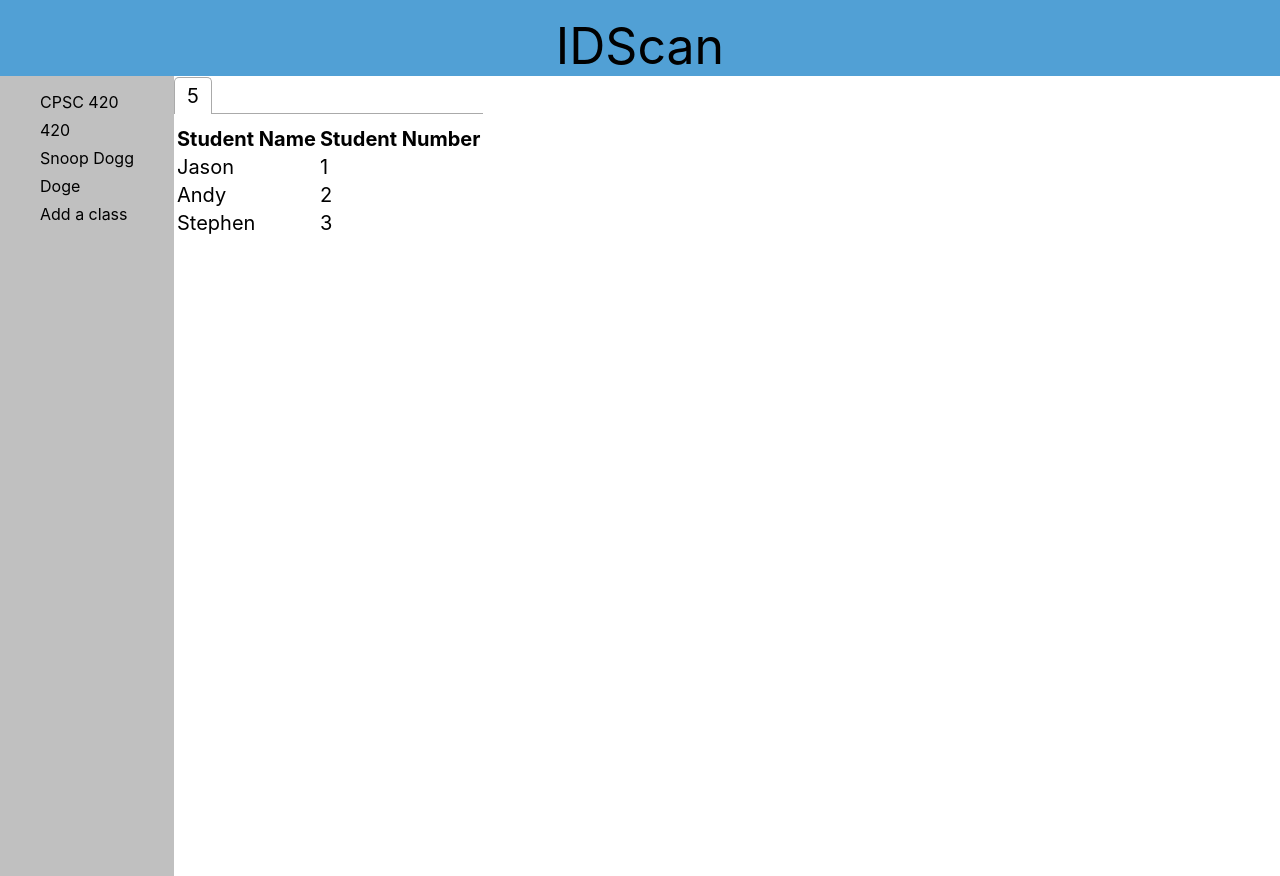
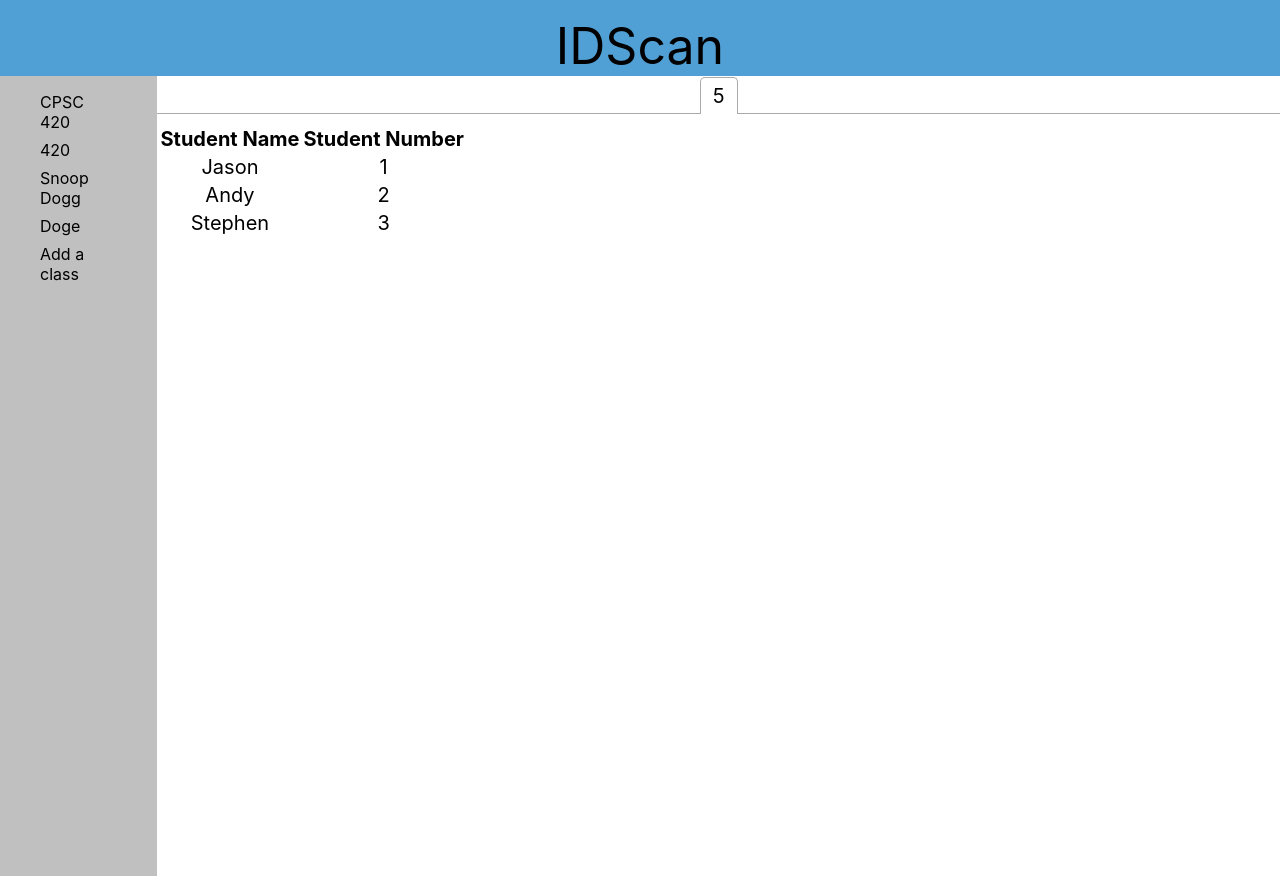
Before and after one commit to Stephen-YS-Li/IDScan, a React (Create React App) app in the folder WebApp/idscan/: page / in a window 1280 px wide. Built offline with nearby package versions, Linux system fonts and the light colour scheme.

Commit message:
fix alignment for tabs

```diff
--- a/WebApp/idscan/src/css/TabsPage.css
+++ b/WebApp/idscan/src/css/TabsPage.css
@@ -1,6 +1,8 @@
 .tabs {
 	background-color: white;
     font-size: 20px;
+	text-align: center;
+	width: 100vw;
 }
 
 .tab-panel {
```
